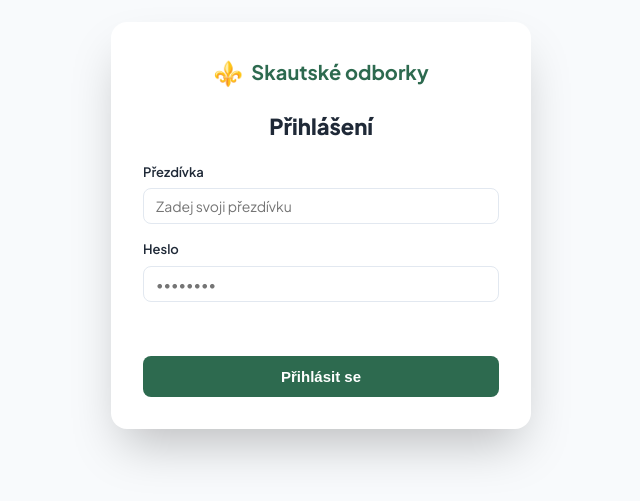
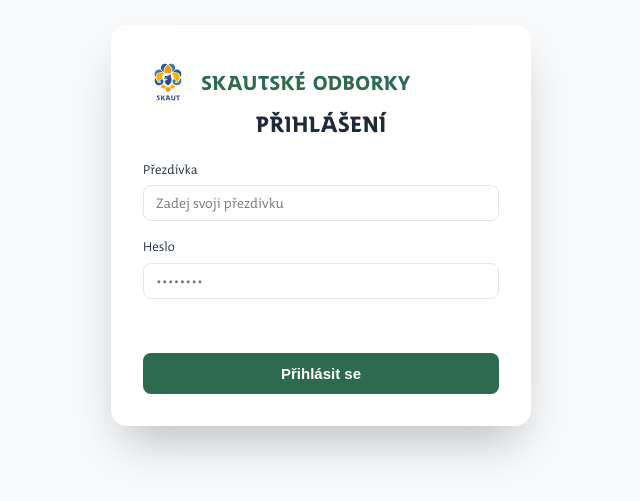
Before and after one commit to Rosendwarf/oborky, a plain HTML site: page index.html in a window 1280 px wide. Shown: the part 175-676 px from the top of the page, without its empty margins (319-959 px from the left). Drawn offline with Linux system fonts and the light colour scheme.

Commit message:
Zmena fontu a loga v hlavni liste

```diff
--- a/index.html
+++ b/index.html
@@ -5,13 +5,12 @@
     <meta name="viewport" content="width=device-width, initial-scale=1.0">
     <title>Přihlášení - Skautské odborky</title>
     <link rel="stylesheet" href="style.css">
-    <link href="https://fonts.googleapis.com/css2?family=Plus+Jakarta+Sans:wght@400;500;600;700;800&display=swap" rel="stylesheet">
 </head>
 <body class="flex justify-center items-center min-h-100vh m-0">
     <div class="auth-overlay static-overlay w-100 p-20">
         <div class="auth-card m-auto">
-            <div class="logo justify-center mb-20">
-                <span class="logo-icon">⚜️</span>
+            <div class="logo">
+                <img src="data/ikony/ruzice.svg" alt="Logo skautských odborek" class="logo-icon">
                 <h1>Skautské odborky</h1>
             </div>
 
--- a/style.css
+++ b/style.css
@@ -23,14 +23,53 @@
     --cat-duchovni: #c99a3e;
 }
 
-* { box-sizing: border-box; margin: 0; padding: 0; }
+@font-face {
+    font-family: 'TheMix';
+    src: url('data/fonty/TheMixC5-4_SemiLight.otf') format('opentype');
+    font-weight: 400 800;
+    font-style: normal;
+    font-display: swap;
+}
+
+/* Nastavení pro celou stránku */
+@font-face {
+    font-family: 'TheMix';
+    src: url('data/fonty/TheMixC5-4_SemiLight.otf') format('opentype');
+    font-weight: normal;
+    font-style: normal;
+    font-display: swap;
+}
+@font-face {
+    font-family: 'TheMix';
+    src: url('data/fonty/TheMixC5-7_Bold.otf') format('opentype');
+    font-weight: bold;
+    font-style: normal;
+    font-display: swap;
+}
+@font-face {
+    font-family: 'Nadpis';
+    src: url('data/fonty/skaut-bold-webfont.otf') format('opentype');
+    font-weight: normal;
+    font-style: normal;
+    font-display: swap;
+}
+
+* {
+    box-sizing: border-box;
+    margin: 0;
+    padding: 0;
+}
 
 body {
-    font-family: 'Plus Jakarta Sans', sans-serif;
+    font-family: 'TheMix', sans-serif;
     background-color: var(--bg-page);
     color: var(--text-main);
     line-height: 1.5;
     transition: background-color 0.35s ease;
+}
+
+h1, h2, h3, h4, h5, h6 {
+    font-family: 'Nadpis', sans-serif;
 }
 
 .container { max-width: 1200px; margin: 0 auto; padding: 0 20px; }
@@ -227,7 +266,12 @@
 .navbar { background-color: var(--bg-card); border-bottom: 1px solid var(--border); padding: 16px 0; position: sticky; top: 0; z-index: 100; }
 .nav-content { display: flex; justify-content: space-between; align-items: center; flex-wrap: wrap; gap: 16px; }
 .logo { display: flex; align-items: center; gap: 8px; }
-.logo-icon { font-size: 24px; }
+.logo-icon {
+    width: 50px;
+    height: 50px;
+    object-fit: contain;
+    flex-shrink: 0;
+}
 .logo h1 { font-size: 20px; font-weight: 700; color: var(--primary); }
 .user-panel { display: flex; align-items: center; gap: 20px; flex-wrap: wrap; }
 
```
Also changed, not shown: aplikace.html (+1 -2 lines), skupina.html (+1 -2 lines), zmena-hesla.html (+0 -1 lines), data/fonty/TheMixC5-4_SemiLight.otf (added), data/fonty/TheMixC5-4iSemiLightIta.otf (added), data/fonty/TheMixC5-7_Bold.otf (added), data/fonty/TheMixC5-7iBoldItalic.otf (added), data/fonty/skaut-bold-webfont.otf (added), data/ikony/ruzice.svg (added), 1 other file.
